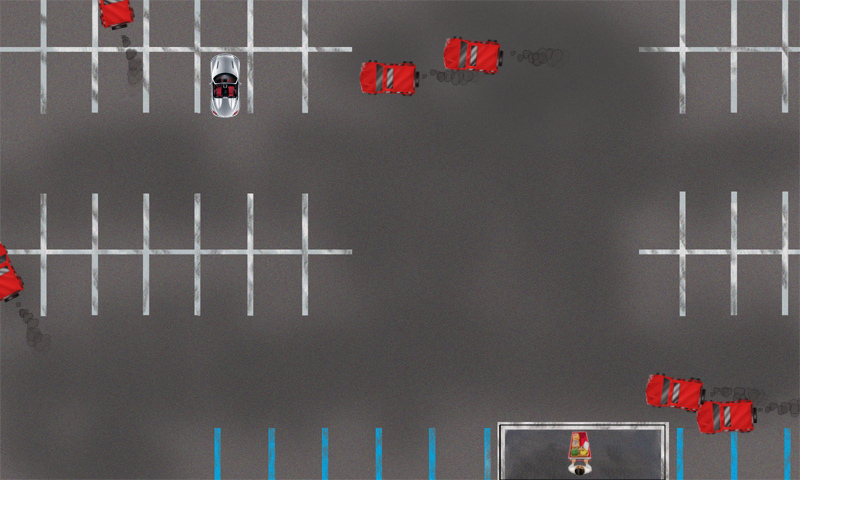
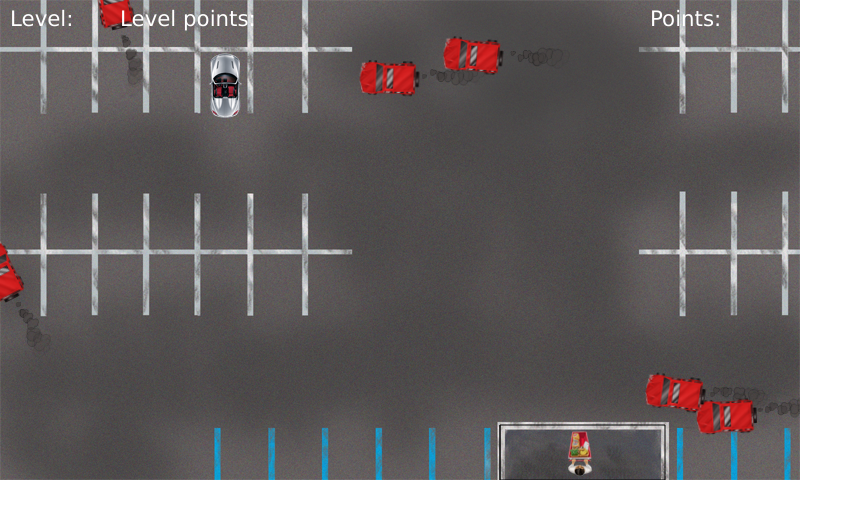
Before and after one commit to antag0n1st/CrazyDriver, a plain HTML site: page index.html in a window 1280 px wide. Shown: the whole page, without its empty margins (0-863 px from the left). Drawn offline with Linux system fonts and the light colour scheme.

Commit message:
Merge origin/master
Conflicts:
	game/ui/screens/game_screen.js

```diff
--- /dev/null
+++ b/game/ui/hud.js
@@ -0,0 +1,79 @@
+(function(window, undefined) {
+
+    function Hud() {
+        this.initialize();
+    }
+
+    Hud.prototype = new Drawable();
+    Hud.prototype.drawable_initialize = Hud.prototype.initialize;
+    Hud.prototype.initialize = function() {
+        this.drawable_initialize();
+
+        this.set_size(Config.screen_width, 50);
+
+        this.level;
+        this.level_points;
+        this.points;
+
+        this.level_label = new Label();
+        this.level_label.set({
+            text: "Level: ",
+            text_align: "left",
+            text_valign: 'middle',
+            text_color: "white",
+            text_size: 16
+        });
+        this.level_label.set_position(10, 20);
+
+        this.level_points_label = new Label();
+        this.level_points_label.set({
+            text: "Level points: ",
+            text_align: "left",
+            text_valign: 'middle',
+            text_color: "white",
+            text_size: 16
+        });
+        this.level_points_label.set_position(120, 20);
+
+        this.points_label = new Label();
+        this.points_label.set({
+            text: "Points: ",
+            text_align: "left",
+            text_valign: 'middle',
+            text_color: "white",
+            text_size: 16
+        });
+        this.points_label.set_position(650, 20);
+
+        this.add_child(this.level_label);
+        this.add_child(this.level_points_label);
+        this.add_child(this.points_label);
+    };
+
+    Hud.prototype.update = function() {
+        this.points_label.set({
+            text: "Points: " + this.points
+        });
+    };
+
+    Hud.prototype.on_added_to_parent = function(parent) {
+        Drawable.prototype.on_added_to_parent.call(this, parent);
+
+    };
+
+    Hud.prototype.on_remove_from_parent = function(parent) {
+        Drawable.prototype.on_remove_from_parent.call(this, parent);
+
+    };
+
+    Hud.prototype.draw = function(context) {
+
+    };
+
+    Hud.prototype.clear = function(context) {
+
+    };
+
+    window.Hud = Hud;
+
+}(window));
--- a/game/ui/screens/game_screen.js
+++ b/game/ui/screens/game_screen.js
@@ -12,10 +12,15 @@
 
         this.back_image = ContentManager.images.parking.image;
 
+        this.level;
+        this.level_points;
+        this.points;
+
+        this.hud = new Hud();
+        this.hud.z_index = 5;
+        this.hud.set_position(0, 0);
+
         this.player = new Player();
-
-
-
 
         this.win_car_poss = [{x: 46, y: 50}, {x: 100, y: 50}, {x: 152, y: 50}, {x: 204, y: 50}, {x: 46, y: 180}, {x: 46, y: 250} ];
 
@@ -35,6 +40,7 @@
 
         this.add_child(this.player);
         this.add_child(this.win_car);
+        this.add_child(this.hud);
 
 
         this.kibo = new Kibo();
--- a/index.html
+++ b/index.html
@@ -48,6 +48,7 @@ and open the template in the editor.
         <script type="text/javascript" src="game/smoke.js" ></script>
         <script type="text/javascript" src="game/ui/alert.js" ></script>
         <script type="text/javascript" src="game/ui/screens/game_screen.js" ></script>
+        <script type="text/javascript" src="game/ui/hud.js" ></script>
 
 
 
```
